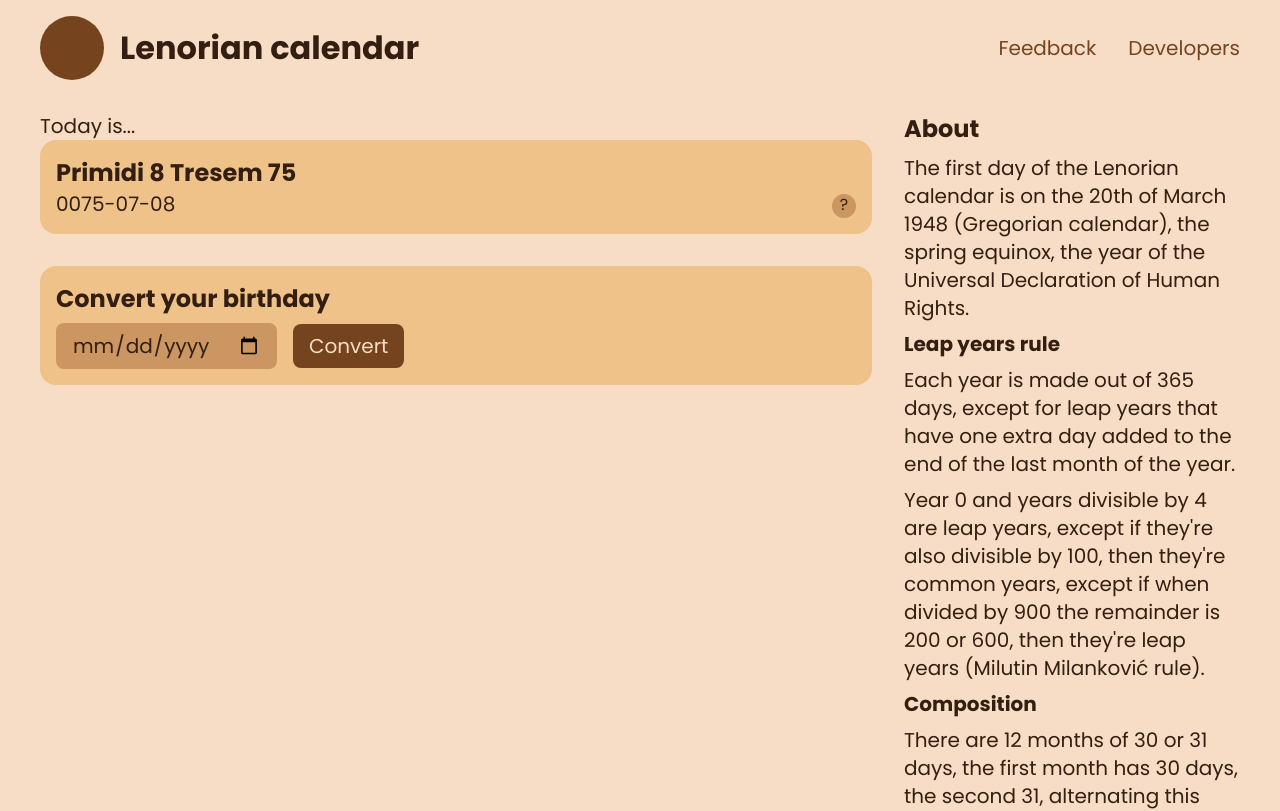
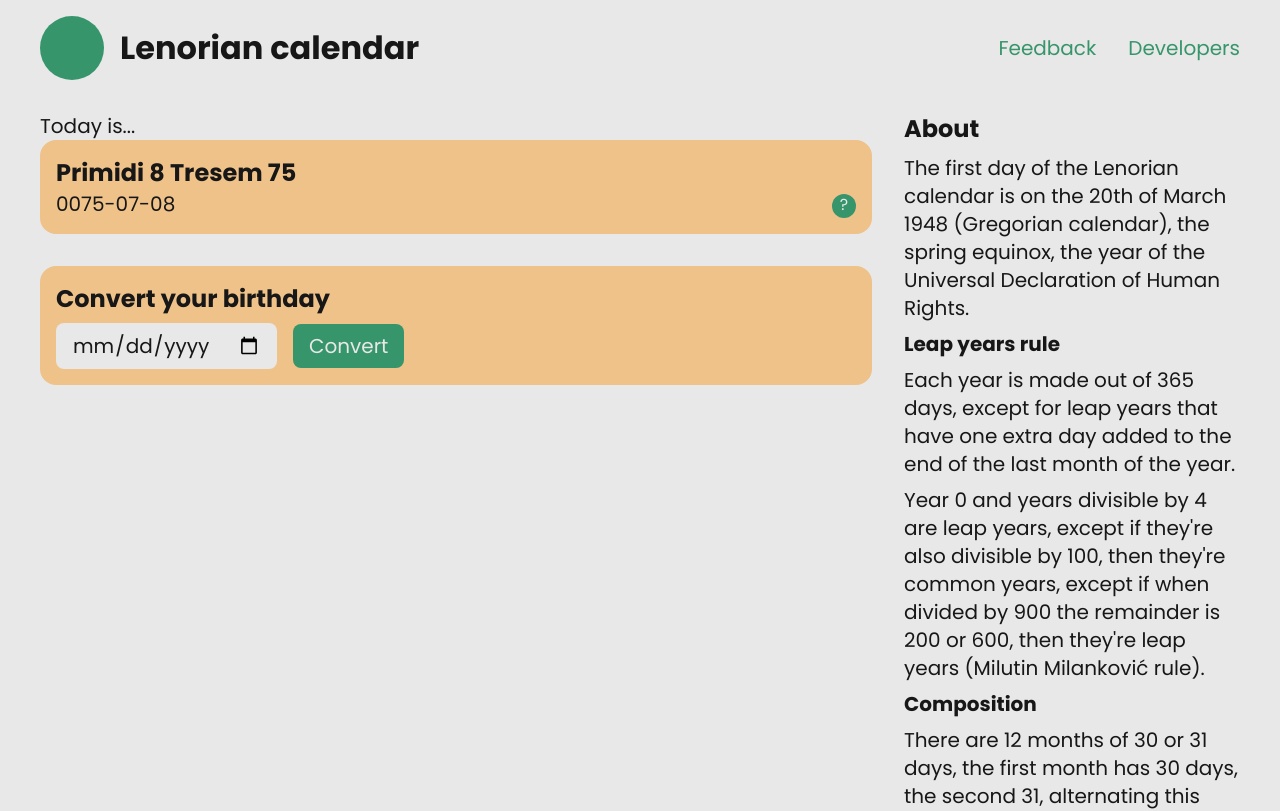
Before and after one commit to emnificent/lenorian, a SvelteKit app: page / in a window 1280 px wide. Shown: the top 811 px of the page. Built offline with nearby package versions, Linux system fonts and the light colour scheme.

Commit message:
style: update colors

```diff
--- a/src/components/About.svelte
+++ b/src/components/About.svelte
@@ -11,6 +11,7 @@
   <p>There are 8 days in a week, so it's easier to divide it in two.</p>
 
   <h3>Days and months names</h3>
+  <p>Not set in stone, suggest yours through the <a href="/feedback">feedback form</a>!</p>
   <div class="about-names">
     <div>
       <h4>Week days:</h4>
--- a/src/components/Convert.svelte
+++ b/src/components/Convert.svelte
@@ -41,7 +41,7 @@
 
 <style lang="scss">
   section {
-    background-color: var(--c-primary);
+    background-color: var(--c-primary--light);
     padding: 1rem;
     border-radius: 1rem;
     position: relative;
@@ -50,7 +50,7 @@
     gap: 0.5rem;
 
     @media (prefers-color-scheme: dark) {
-      background-color: var(--c-dark);
+      background-color: var(--c-primary--dark);
     }
 
     & h2 {
@@ -65,69 +65,48 @@
     align-items: center;
 
     & input {
-      background-color: var(--c-secondary);
+      background-color: var(--c-light);
       color: var(--c-dark);
+      padding: 0.5rem 1rem;
+      border-radius: 0.5rem;
+      border: none;
+
+      @media (prefers-color-scheme: dark) {
+        background-color: var(--c-dark);
+        color: var(--c-light);
+      }
+
+      &:focus-visible {
+        outline: var(--c-secondary--dark) 2px solid;
+        border-radius: 0.25rem;
+
+		    @media (prefers-color-scheme: dark) {
+			    outline-color: var(--c-secondary--light);
+		    }
+      }
+    }
+
+    & button {
+      background-color: var(--c-secondary--dark);
+      color: var(--c-light);
       padding: 0.5rem 1rem;
       border-radius: 0.5rem;
       border: none;
       transition: background-color 0.3s, color 0.3s;
 
-      @media (prefers-color-scheme: dark) {
-        background-color: var(--c-tertiary);
-        color: var(--c-light);
-      }
-
       &:hover,
       &:focus-visible {
-        background-color: var(--c-tertiary);
-        color: var(--c-light);
-
-        @media (prefers-color-scheme: dark) {
-          background-color: var(--c-secondary);
-          color: var(--c-dark);
-        }
+        background-color: var(--c-secondary--light);
+        color: var(--c-dark);
       }
 
       &:focus-visible {
         outline-offset: 0.25rem;
-        outline: var(--c-tertiary) 2px solid;
+        outline: var(--c-primary--dark) 2px solid;
         border-radius: 0.25rem;
 
 		    @media (prefers-color-scheme: dark) {
-			    outline-color: var(--c-secondary);
-		    }
-      }
-    }
-
-    & button {
-      background-color: var(--c-tertiary);
-      color: var(--c-light);
-      padding: 0.5rem 1rem;
-      border-radius: 0.5rem;
-      border: none;
-      transition: background-color 0.3s;
-
-      @media (prefers-color-scheme: dark) {
-        background-color: var(--c-secondary);
-        color: var(--c-dark);
-      }
-
-      &:hover,
-      &:focus-visible {
-        background-color: var(--c-dark);
-
-        @media (prefers-color-scheme: dark) {
-          background-color: var(--c-primary);
-        }
-      }
-
-      &:focus-visible {
-        outline-offset: 0.25rem;
-        outline: var(--c-dark) 2px solid;
-        border-radius: 0.25rem;
-
-		    @media (prefers-color-scheme: dark) {
-			    outline-color: var(--c-primary);
+			    outline-color: var(--c-primary--light);
 		    }
       }
     }
@@ -162,8 +141,8 @@
       height: 1.5rem;
       aspect-ratio: 1/1;
       border-radius: 50%;
-      background-color:var(--c-secondary);
-      color: var(--c-dark);
+      background-color:var(--c-secondary--dark);
+      color: var(--c-light);
       font-size: calc(var(--fs-text--small) * 1rem);
       transition: all 0.3s;
     }
@@ -171,25 +150,18 @@
     &:hover,
     &:focus-within {
       &::after {
-        background-color: var(--c-tertiary);
-        color: var(--c-light);
-      }
-
-      @media (prefers-color-scheme: dark) {
-        &::after {
-          background-color: var(--c-primary);
-          color: var(--c-dark);
-        }
+        background-color: var(--c-secondary--light);
+        color: var(--c-dark);
       }
     }
 
     &:focus-within {
       outline-offset: 0.25rem;
-      outline: var(--c-tertiary) 2px solid;
+      outline: var(--c-primary--dark) 2px solid;
       border-radius: 0.25rem;
 
       @media (prefers-color-scheme: dark) {
-        outline-color: var(--c-primary);
+        outline-color: var(--c-primary--light);
       }
     }
   }
--- a/src/components/Footer.svelte
+++ b/src/components/Footer.svelte
@@ -68,10 +68,10 @@
     flex-direction: column;
     align-items: center;
     gap: 1rem;
-    background-color: var(--c-secondary);
+    background-color: var(--c-secondary--light);
 
     @media (prefers-color-scheme: dark) {
-      background-color: var(--c-dark);
+      background-color: var(--c-secondary--dark);
     }
 
     /* make the footer color fill the page horizontally */
--- a/src/components/Header.svelte
+++ b/src/components/Header.svelte
@@ -38,7 +38,7 @@
       display: block;
       width: 4rem;
       aspect-ratio: 1/1;
-      background-color: var(--c-tertiary);
+      background-color: var(--c-secondary--dark);
       border-radius: 50%;
     }
 
--- a/src/components/Today.svelte
+++ b/src/components/Today.svelte
@@ -25,13 +25,13 @@
 
 <style lang="scss">
   article {
-    background-color: var(--c-primary);
+    background-color: var(--c-primary--light);
     padding: 1rem;
     border-radius: 1rem;
     position: relative;
 
     @media (prefers-color-scheme: dark) {
-      background-color: var(--c-dark);
+      background-color: var(--c-primary--dark);
     }
 
     & h2 {
@@ -69,8 +69,8 @@
       height: 1.5rem;
       aspect-ratio: 1/1;
       border-radius: 50%;
-      background-color:var(--c-secondary);
-      color: var(--c-dark);
+      background-color:var(--c-secondary--dark);
+      color: var(--c-light);
       font-size: calc(var(--fs-text--small) * 1rem);
       transition: all 0.3s;
     }
@@ -78,25 +78,18 @@
     &:hover,
     &:focus-within {
       &::after {
-        background-color: var(--c-tertiary);
-        color: var(--c-light);
-      }
-
-      @media (prefers-color-scheme: dark) {
-        &::after {
-          background-color: var(--c-primary);
-          color: var(--c-dark);
-        }
+        background-color: var(--c-secondary--light);
+        color: var(--c-dark);
       }
     }
 
     &:focus-within {
       outline-offset: 0.25rem;
-      outline: var(--c-tertiary) 2px solid;
+      outline: var(--c-primary--dark) 2px solid;
       border-radius: 0.25rem;
 
       @media (prefers-color-scheme: dark) {
-        outline-color: var(--c-primary);
+        outline-color: var(--c-primary--light);
       }
     }
   }
--- a/src/routes/feedback/+page.svelte
+++ b/src/routes/feedback/+page.svelte
@@ -55,12 +55,12 @@
     display: flex;
     flex-direction: column;
     gap: 0.5rem;
-    background-color: var(--c-primary);
+    background-color: var(--c-primary--light);
     padding: 1rem;
     border-radius: 1rem;
 
     @media (prefers-color-scheme: dark) {
-      background-color: var(--c-dark);
+      background-color: var(--c-primary--dark);
     }
 
     & select,
@@ -75,9 +75,8 @@
     & select,
     & textarea,
     & input {
-      background-color: var(--c-secondary);
+      background-color: var(--c-light);
       color: var(--c-dark);
-      transition: background-color 0.3s, color 0.3s;
 
       &::placeholder {
         color: var(--c-dark);
@@ -85,7 +84,7 @@
       }
 
       @media (prefers-color-scheme: dark) {
-        background-color: var(--c-tertiary);
+        background-color: var(--c-dark);
         color: var(--c-light);
 
         &::placeholder {
@@ -93,32 +92,12 @@
         }
       }
 
-      &:hover,
       &:focus-visible {
-        background-color: var(--c-tertiary);
-        color: var(--c-light);
-
-        &::placeholder {
-          color: var(--c-light);
-        }
-
-        @media (prefers-color-scheme: dark) {
-          background-color: var(--c-secondary);
-          color: var(--c-dark);
-
-          &::placeholder {
-            color: var(--c-dark);
-          }
-        }
-      }
-
-      &:focus-visible {
-        outline-offset: 0.25rem;
-        outline: var(--c-tertiary) 2px solid;
+        outline: var(--c-secondary--dark) 2px solid;
         border-radius: 0.25rem;
 
 		    @media (prefers-color-scheme: dark) {
-			    outline-color: var(--c-secondary);
+			    outline-color: var(--c-secondary--light);
 		    }
       }
     }
@@ -128,31 +107,23 @@
     }
 
     & button {
-      background-color: var(--c-tertiary);
+      background-color: var(--c-secondary--dark);
       color: var(--c-light);
-      transition: background-color 0.3s;
-
-      @media (prefers-color-scheme: dark) {
-        background-color: var(--c-secondary);
-        color: var(--c-dark);
-      }
+      transition: background-color 0.3s, color 0.3s;
 
       &:hover,
       &:focus-visible {
-        background-color: var(--c-dark);
-
-        @media (prefers-color-scheme: dark) {
-          background-color: var(--c-primary);
-        }
+        background-color: var(--c-secondary--light);
+        color: var(--c-dark);
       }
 
       &:focus-visible {
         outline-offset: 0.25rem;
-        outline: var(--c-dark) 2px solid;
+        outline: var(--c-primary--dark) 2px solid;
         border-radius: 0.25rem;
 
 		    @media (prefers-color-scheme: dark) {
-			    outline-color: var(--c-primary);
+			    outline-color: var(--c-primary--light);
 		    }
       }
     }
--- a/src/styles/global.scss
+++ b/src/styles/global.scss
@@ -3,12 +3,12 @@
 // variables
 :root {
 	// colors
-	--c-light: hsl(29, 76%, 87%);
-	--c-primary: hsl(33, 76%, 74%);
-	--c-secondary: hsl(30, 50%, 59%);
-	--c-tertiary: hsl(26, 58%, 29%);
-	--c-dark: hsl(26, 50%, 13%);
-	--c-black: hsl(0, 0%, 9%);
+	--c-primary--light: hsl(33, 76%, 74%);
+	--c-primary--dark: hsl(26, 50%, 13%);
+	--c-secondary--dark: hsl(153, 46%, 40%);
+	--c-secondary--light: hsl(153, 46%, 60%);
+	--c-light: hsl(0, 0%, 91%);
+	--c-dark: hsl(0, 0%, 9%);
 
 	// breakpoints (mobile-first) (px)
 	// calc(var(--bp) * 1px)
@@ -35,7 +35,7 @@
 	line-height: 1.4;
 
 	@media (prefers-color-scheme: dark) {
-		background-color: var(--c-black);
+		background-color: var(--c-dark);
 		color: var(--c-light);
 	}
 }
@@ -52,29 +52,29 @@ body {
 }
 
 a {
-	color: var(--c-tertiary);
+	color: var(--c-secondary--dark);
 	text-decoration-color: transparent;
 
 	@media (prefers-color-scheme: dark) {
-		color: var(--c-primary);
+		color: var(--c-secondary--light);
 	}
 
 	&:hover,
 	&:focus {
-		text-decoration-color: var(--c-tertiary);
+		text-decoration-color: var(--c-secondary--dark);
 
 		@media (prefers-color-scheme: dark) {
-			text-decoration-color: var(--c-primary);
+			text-decoration-color: var(--c-secondary--light);
 		}
 	}
 
 	&:focus-visible {
 		outline-offset: 0.25rem;
-    outline: var(--c-tertiary) 2px solid;
+		outline: var(--c-primary--dark) 2px solid;
 		border-radius: 0.25rem;
 
 		@media (prefers-color-scheme: dark) {
-			outline-color: var(--c-primary);
+			outline-color: var(--c-primary--light);
 		}
 	}
 }
```
Also changed, not shown: src/routes/api/+page.svelte (+11 -11 lines). Lines whose indentation alone changed are shown as unchanged.
